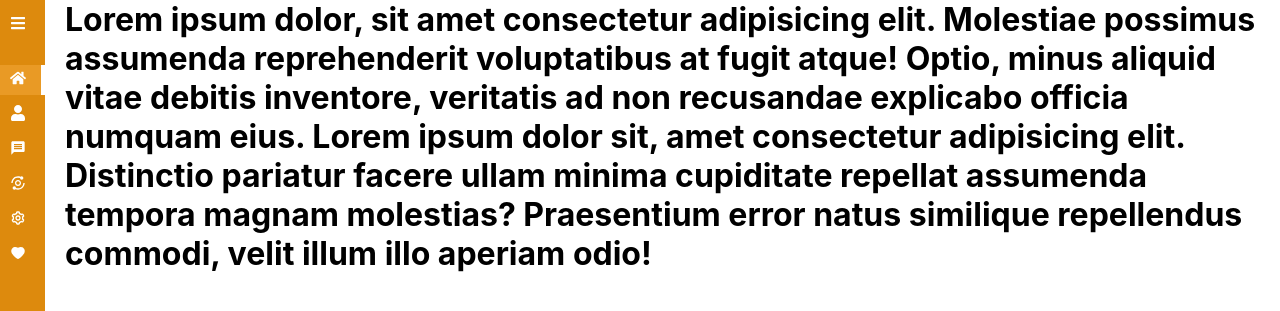
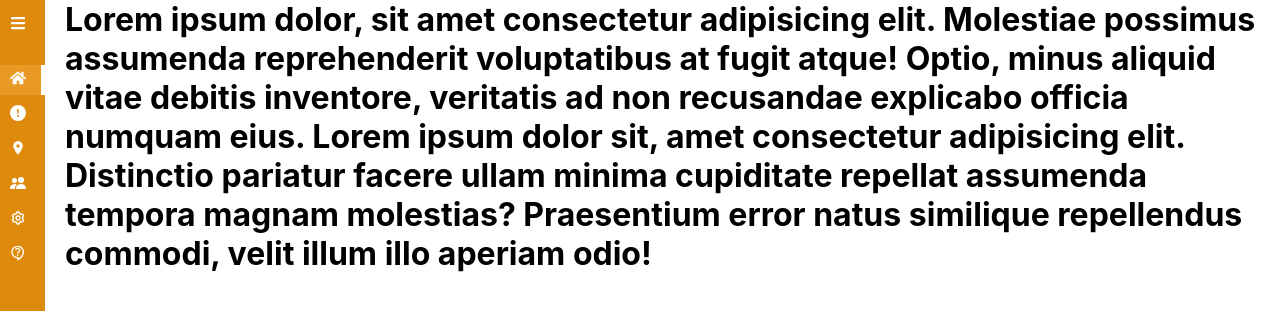
Before and after one commit to Zalasyu/David-account-service, a React (Create React App) app in the folder ui/: page /dashboard in a window 1280 px wide. Shown: the top 311 px of the page. Built offline with nearby package versions, Linux system fonts and the light colour scheme.

Commit message:
changed the icons in the sidebar to match the service routes.

```diff
--- a/ui/src/components/VenueSidebar.jsx
+++ b/ui/src/components/VenueSidebar.jsx
@@ -2,10 +2,10 @@
 
 import { NavLink } from "react-router-dom";
 import { FaBars, FaHome, FaLock, FaMoneyBill, FaUser } from "react-icons/fa";
-import { MdMessage } from "react-icons/md";
-import { BiAnalyse, BiSearch } from "react-icons/bi";
+import { MdLocationOn, MdOutlineContactSupport } from "react-icons/md";
+import { BsPeopleFill, BsFillExclamationCircleFill } from "react-icons/bs"
 import { BiCog } from "react-icons/bi";
-import { AiFillHeart,  } from "react-icons/ai";
+//  import { AiFillHeart  } from "react-icons/ai";
 
 import { useState } from "react";
 import { AnimatePresence, motion } from "framer-motion";
@@ -20,17 +20,17 @@ const routes = [
   {
     path: "/events",
     name: "Events",
-    icon: <FaUser />,
+    icon: <BsFillExclamationCircleFill />,
   },
   {
     path: "/eventsnearyou",
     name: "Events near you",
-    icon: <MdMessage />,
+    icon: <MdLocationOn/>,
   },
   {
     path: "/fansnearyou",
     name: "Fans near you",
-    icon: <BiAnalyse />,
+    icon: <BsPeopleFill/>,
   },
 
   {
@@ -59,7 +59,7 @@ const routes = [
   {
     path: "/support",
     name: "Support",
-    icon: <AiFillHeart />,
+    icon: <MdOutlineContactSupport />,
   },
 ];
 
```
